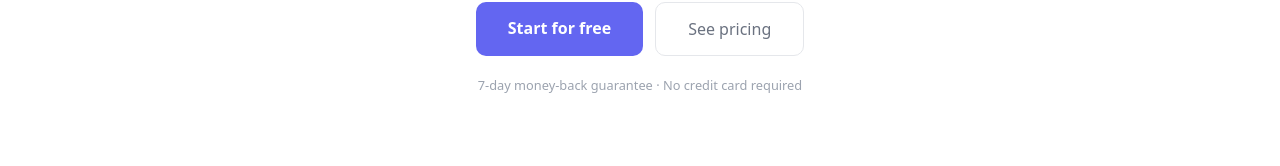
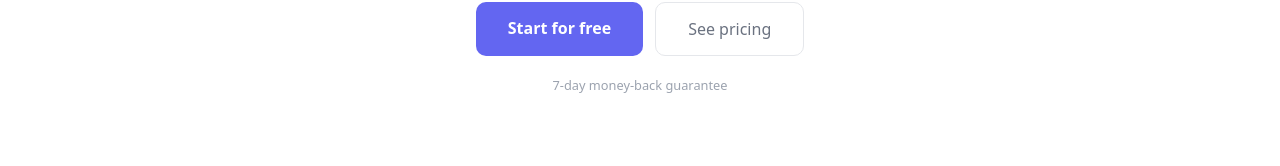
Before and after one commit to ilian94/dashboard-saas, a Next.js app: page / in a window 1280 px wide. Shown: the part 582-748 px from the top of the page. Built offline with nearby package versions, Linux system fonts and the light colour scheme; no server answers.

Commit message:
remove no credit card required mention

```diff
--- a/app/page.js
+++ b/app/page.js
@@ -153,7 +153,7 @@ export default function Home() {
           <Link href="/register" style={{ background: C.accent, color: '#fff', textDecoration: 'none', fontWeight: 700, fontSize: '1rem', padding: '14px 32px', borderRadius: '10px' }}>Start for free</Link>
           <Link href="/pricing" style={{ background: 'transparent', color: C.textSecondary, textDecoration: 'none', fontWeight: 500, fontSize: '1rem', padding: '14px 32px', borderRadius: '10px', border: `1px solid ${C.border}` }}>See pricing</Link>
         </div>
-        <p style={{ marginTop: '20px', fontSize: '0.8rem', color: C.textMuted }}>7-day money-back guarantee · No credit card required</p>
+        <p style={{ marginTop: '20px', fontSize: '0.8rem', color: C.textMuted }}>7-day money-back guarantee</p>
       </section>
 
       {/* STATS */}
```
